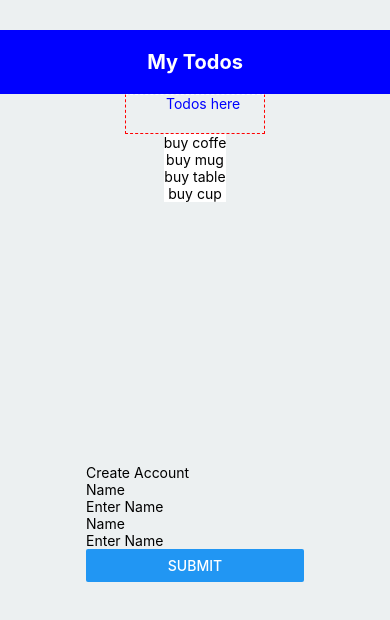
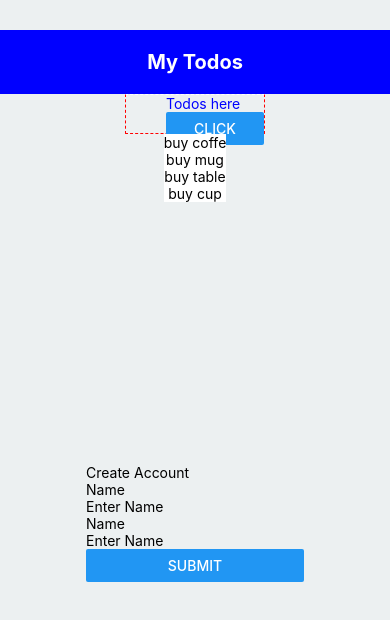
Before and after one commit to SteveJ123/react_native, a React Native app in the folder todo/: screen / in a window 390 px wide. Shown: the top 620 px of the page. Built offline with nearby package versions, Linux system fonts and the light colour scheme.

Commit message:
added textinput

```diff
--- a/todo/App.js
+++ b/todo/App.js
@@ -23,6 +23,7 @@ export default class App extends React.Component {
   // }
 
   state = {
+    value: '',
     todos: [
       { text: 'buy coffe', key: '1' },
       { text: 'buy mug', key: '2' },
@@ -44,8 +45,16 @@ updateTodo = (key) => {
   this.setState({ todos: update });
 }
 
-addText = (text) =>{
-  console.log("text", text);
+addText = () =>{
+  console.log("texting", typeof this.state.todos);
+  const additem = this.state.todos;
+  console.log("typeof", typeof additem);
+  additem.push({text: this.state.value, key: '6'})
+  this.setState({todos: additem})
+}
+
+updateValue = (text) =>{
+  this.setState({value: text});
 }
 
   render() {
@@ -53,7 +62,7 @@ addText = (text) =>{
     return (
       <View style={styles.container}>
         <Header />
-        <Textfield addText={this.addText} />
+        <Textfield updateValue={this.updateValue} addText={this.addText} />
         <FlatList
           data={this.state.todos}
           renderItem={({ item }) => (
--- a/todo/components/Textfield.js
+++ b/todo/components/Textfield.js
@@ -22,8 +22,9 @@ export default class Textfield extends React.Component {
                 <TextInput
                     placeholder="Todos here"
                     placeholderTextColor="blue"
-                    onChangeText={(text)=>this.props.addText(text)}
+                    onChangeText={(text)=>this.props.updateValue(text)}
                 />
+                <Button title={"click"} onPress={()=>this.props.addText()} />
             </View>
         );
     }
```
